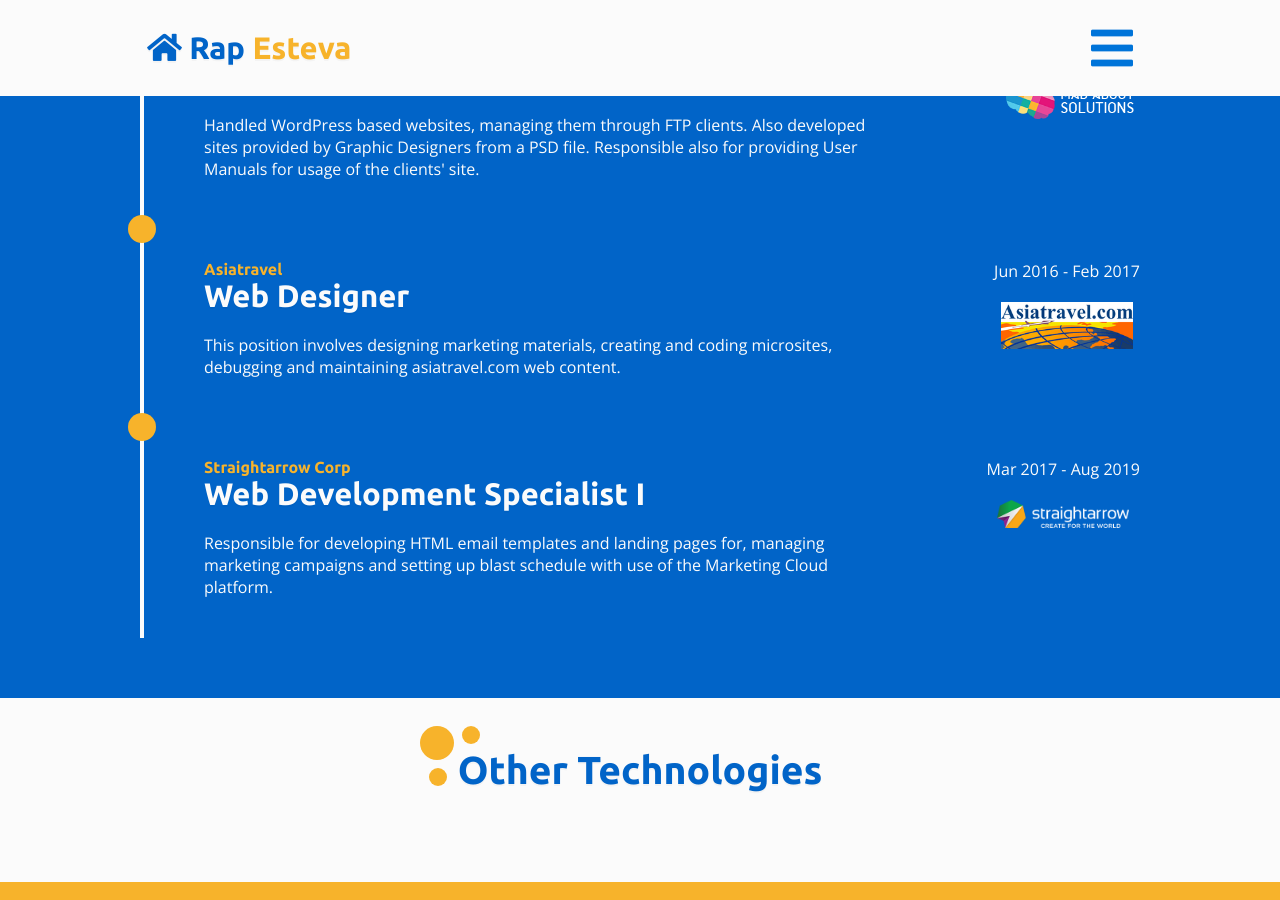
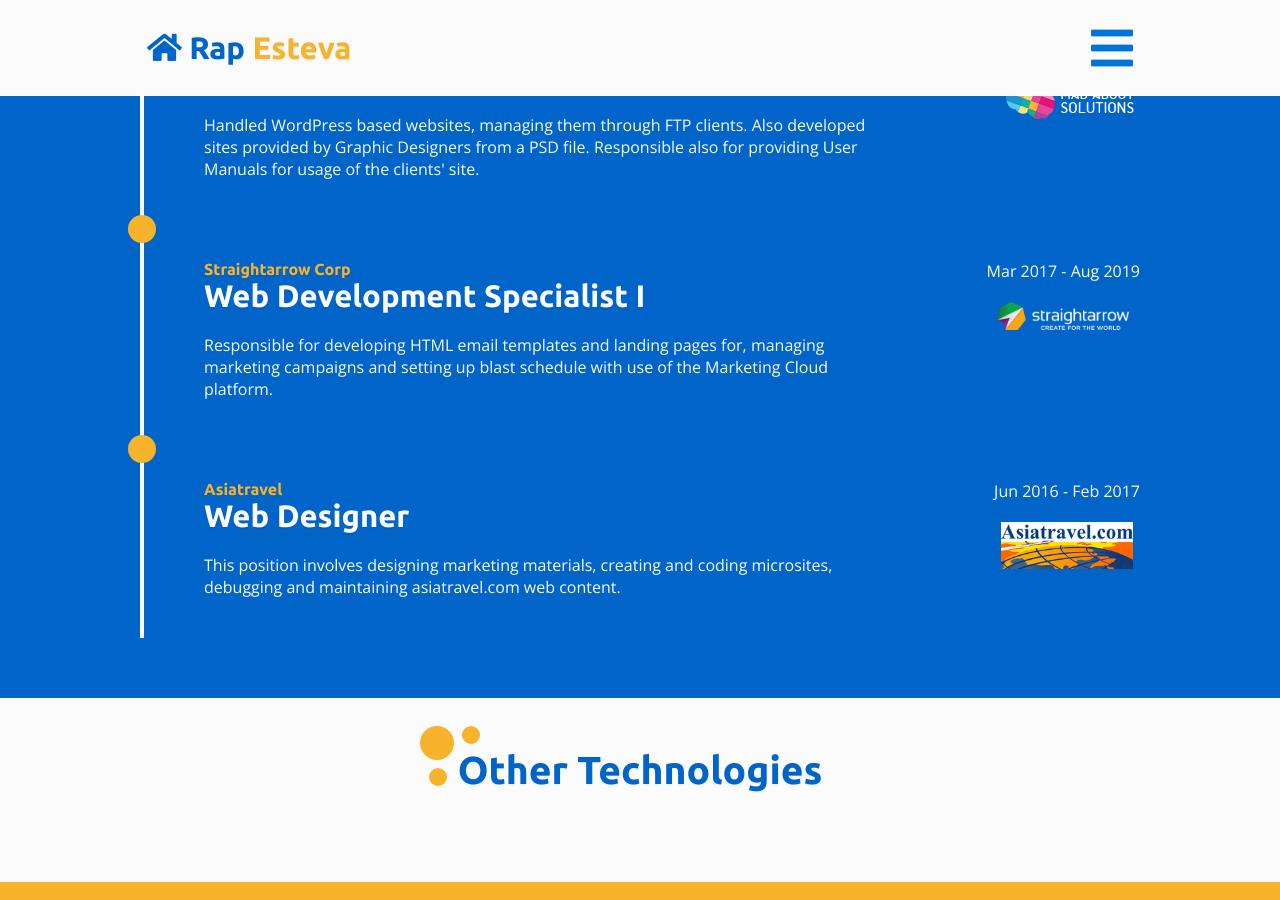
Before and after one commit to rapsamaniego27/portfolio-2020, a Jekyll site: the page built from about-me/index.html, in a window 1280 px wide and 900 px high, scrolled down 864 px. Built offline with Jekyll 4.4.1, drawn with Linux system fonts in a browser that asks for light colours; nearby versions of some CDN libraries.

Commit message:
fixed sorting of jobs

```diff
--- a/about-me/index.html
+++ b/about-me/index.html
@@ -72,7 +72,7 @@
 
   <div class="works mt-40 pr-lg-30 pl-lg-30 pb-60">
 
-    {% assign jobs = site.jobs | sort: 'start_date' %}
+    {% assign jobs = site.jobs | sort: 'end_date'  %}
     {% for job in jobs %}
       {% include snippet-job.html %}
     {% endfor %}
```
